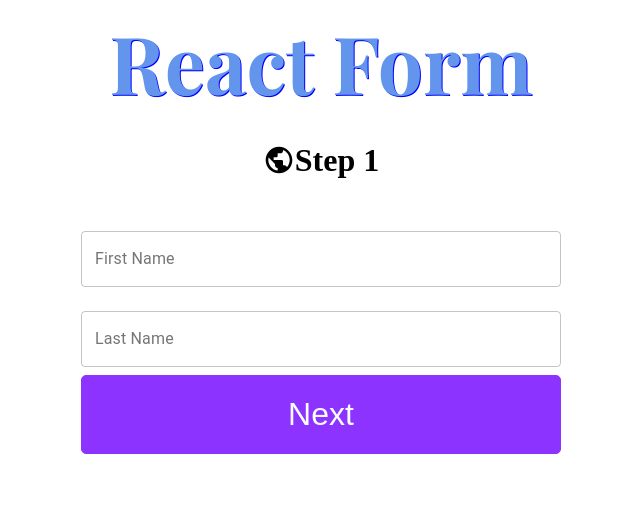
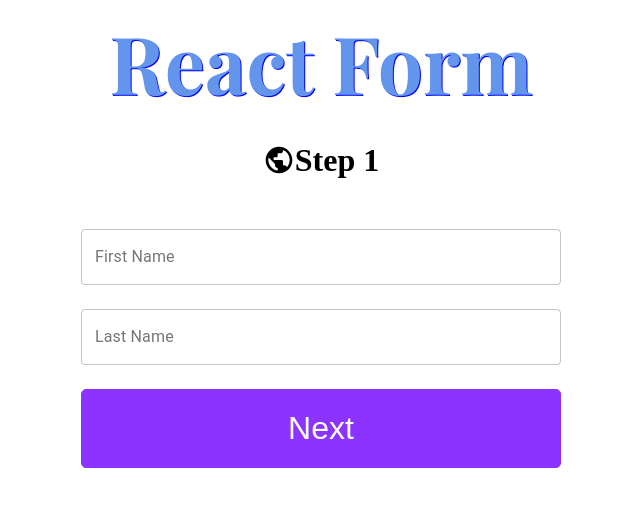
Before and after one commit to andrewstepanets/react-form, a React (Create React App) app: page / in a window 1280 px wide. Shown: the top 506 px of the page, without its empty margins (319-959 px from the left). Built offline with nearby package versions, Linux system fonts and the light colour scheme; a web font is replaced by a local one.

Commit message:
Changed form style

```diff
--- a/src/components/Form.js
+++ b/src/components/Form.js
@@ -1,13 +1,18 @@
 import React from 'react';
-import styled from 'styled-components';
+import { makeStyles } from '@material-ui/core/styles';
 
-const FormStyles = styled.form`
-    width: 100%;
-    margin-top: 10px;
-`;
+const useStyles = makeStyles((theme) => ({
+    root: {
+        width: "100%",
+        marginTop: theme.spacing(1)
+    }
+}))
 
 export default function Form({ children, ...props }) {
+
+    const styles = useStyles();
+
     return (
-        <FormStyles noValidate {...props}>{children}</FormStyles>
+        <form className={styles.root} noValidate {...props}>{children}</form>
     )
 }
--- a/src/components/PrimaryButton.js
+++ b/src/components/PrimaryButton.js
@@ -2,6 +2,7 @@ import React from 'react';
 import styled from 'styled-components'
 
 const ButtonStyled = styled.button`
+    margin-top: 16px;
     width: 100%;
     padding: 20px 0;
     background: #8D33FF;
```
Also changed, not shown: 1 other file (tests, documents, lock files or other folders).
